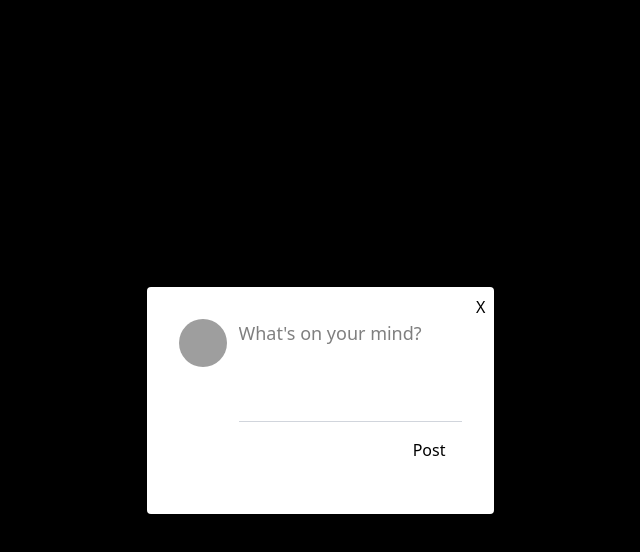
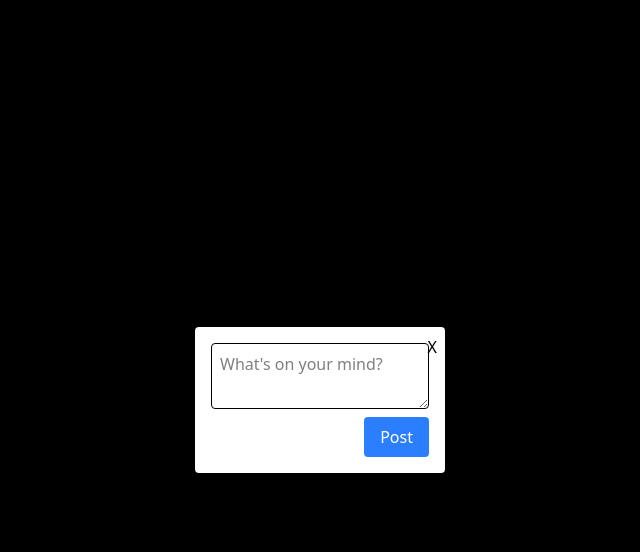
Before and after one commit to elsaferati/Social-Media, a React (Vite) app in the folder social-media/: page / in a window 1280 px wide. Both pictures are taken after a click on the button "Create Post". Shown: the top 552 px of the page, without its empty margins (320-960 px from the left). Built offline with nearby package versions, Linux system fonts and the light colour scheme; grey boxes are pictures that could not be loaded.

Commit message:
create bookmarks page

```diff
--- a/social-media/src/components/CreatePost.jsx
+++ b/social-media/src/components/CreatePost.jsx
@@ -1,42 +1,33 @@
 import React, { useState } from "react";
 
-function CreatePost({ onCreate }) {
-  const [postContent, setPostContent] = useState("");
+const CreatePost = ({ onClose, onPost }) => {
+  const [content, setContent] = useState("");
 
-  const handlePost = () => {
-    if (postContent.trim()) {
-      onCreate(postContent); // send text to feed
-      setPostContent("");
-    }
+  const handleSubmit = () => {
+    if (content.trim() === "") return;
+    onPost && onPost(content);
+    setContent("");
+    onClose && onClose();
   };
 
   return (
-    <div className="card p-4 mb-4">
-      <div className="flex gap-3">
-        <img
-          src="https://i.pravatar.cc/150?img=1"
-          alt="User"
-          className="w-12 h-12 rounded-full"
-        />
-
-        <div className="flex-1">
-          <textarea
-            value={postContent}
-            onChange={(e) => setPostContent(e.target.value)}
-            placeholder="What's on your mind?"
-            className="w-full border-none focus:outline-none resize-none text-lg"
-            rows={3}
-          />
-
-          <div className="flex justify-end mt-3 pt-3 border-t border-gray-300">
-            <button onClick={handlePost} className="btn-primary px-4 py-1">
-              Post
-            </button>
-          </div>
-        </div>
+    <div className="create-post flex flex-col">
+      <textarea
+        className="border p-2 mb-2 rounded"
+        placeholder="What's on your mind?"
+        value={content}
+        onChange={(e) => setContent(e.target.value)}
+      />
+      <div className="flex justify-end">
+        <button
+          onClick={handleSubmit}
+          className="bg-blue-500 text-white px-4 py-2 rounded"
+        >
+          Post
+        </button>
       </div>
     </div>
   );
-}
+};
 
 export default CreatePost;
--- a/social-media/src/components/SuggestedUsers.jsx
+++ b/social-media/src/components/SuggestedUsers.jsx
@@ -0,0 +1,20 @@
+import React from "react";
+
+const SuggestedUsers = ({ users }) => {
+  return (
+    <div className="suggested-users p-4 border rounded mb-4">
+      <h3 className="font-bold mb-2">Suggested Users</h3>
+      {users.map((user) => (
+        <div key={user.id} className="flex justify-between items-center mb-2">
+          <div>
+            <p className="font-semibold">{user.name}</p>
+            <p className="text-gray-500 text-sm">{user.username}</p>
+          </div>
+          <button className="bg-blue-500 text-white px-2 py-1 rounded">Follow</button>
+        </div>
+      ))}
+    </div>
+  );
+};
+
+export default SuggestedUsers;
--- a/social-media/src/pages/BookmarksPage.jsx
+++ b/social-media/src/pages/BookmarksPage.jsx
@@ -0,0 +1,13 @@
+import React from "react";
+import PostsFeed from "../components/PostsFeed";
+
+const BookmarksPage = () => {
+  return (
+    <div className="bookmarks-page">
+      <h1 className="text-2xl font-bold mb-4">Bookmarked Posts</h1>
+      <PostsFeed filter="bookmarks" />
+    </div>
+  );
+};
+
+export default BookmarksPage;
```
